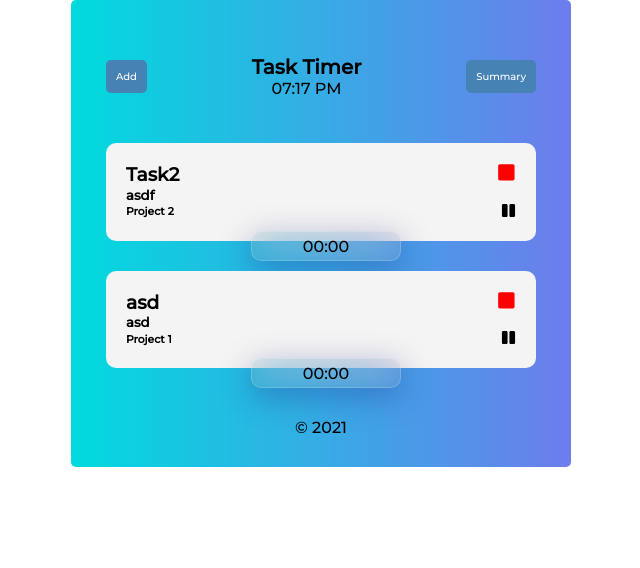
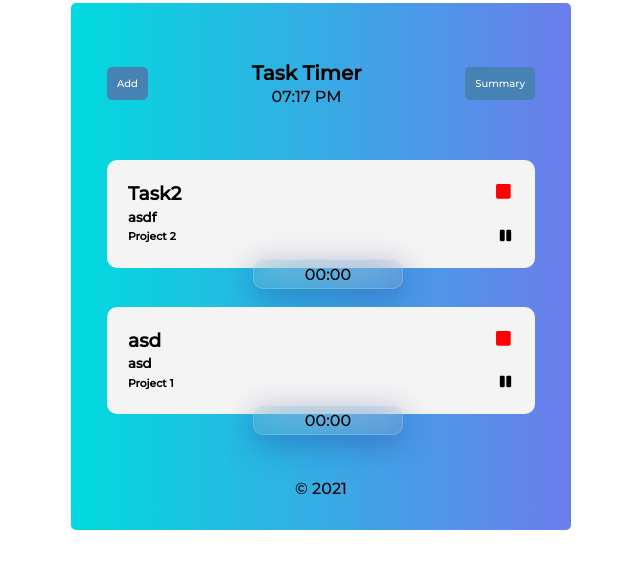
Before and after one commit to esabaliauskaite/task-timer, a React (Create React App) app: page / in a window 1280 px wide. Shown: the top 568 px of the page, without its empty margins (319-959 px from the left). Built offline with nearby package versions, Linux system fonts and the light colour scheme; data requests are answered from the project's data file.

Commit message:
changed css

```diff
--- a/src/index.css
+++ b/src/index.css
@@ -2,7 +2,7 @@
 * {
   box-sizing: border-box;
   margin: 0;
-  padding: 0;
+  padding: 1px;
 }
 
 body {
```
